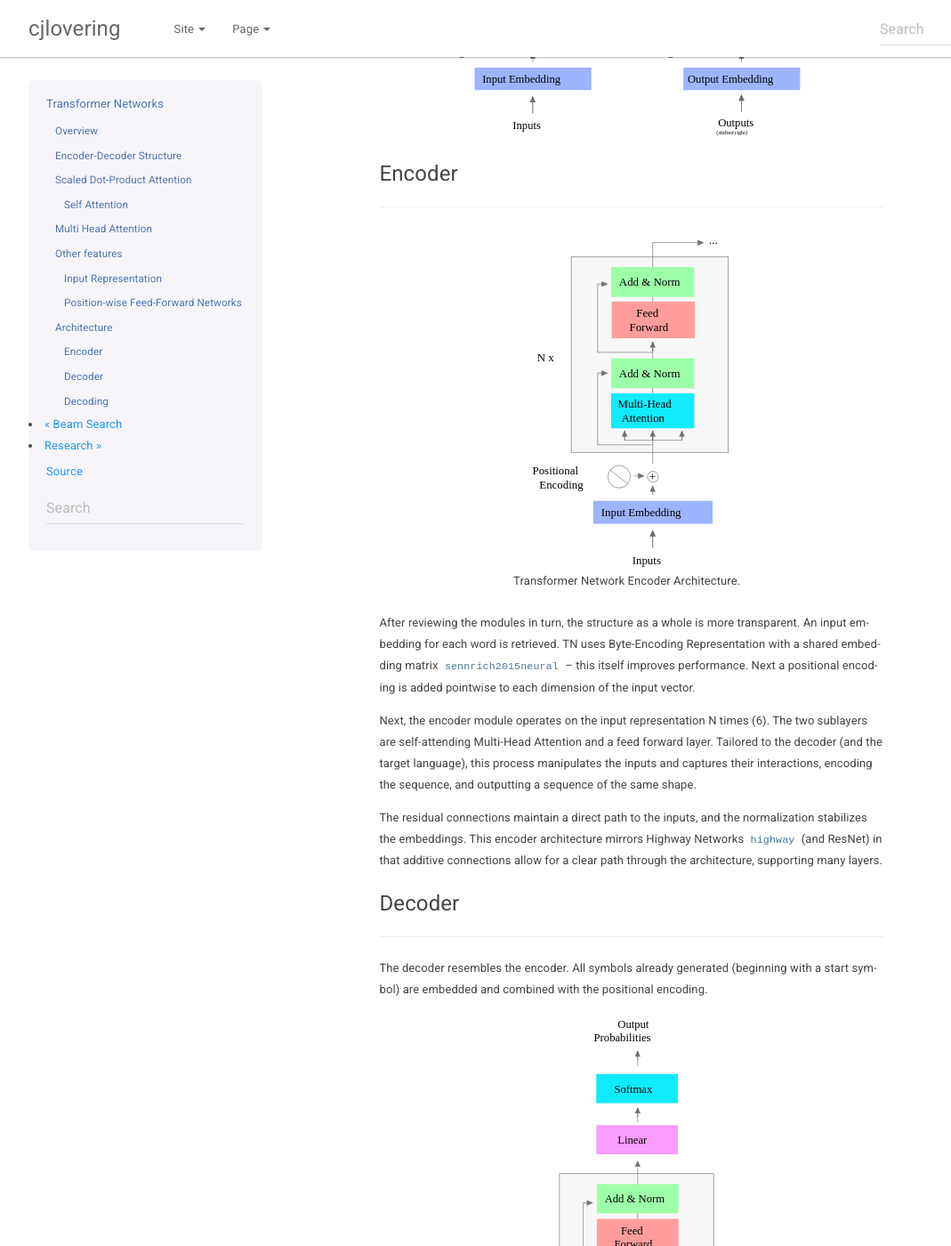
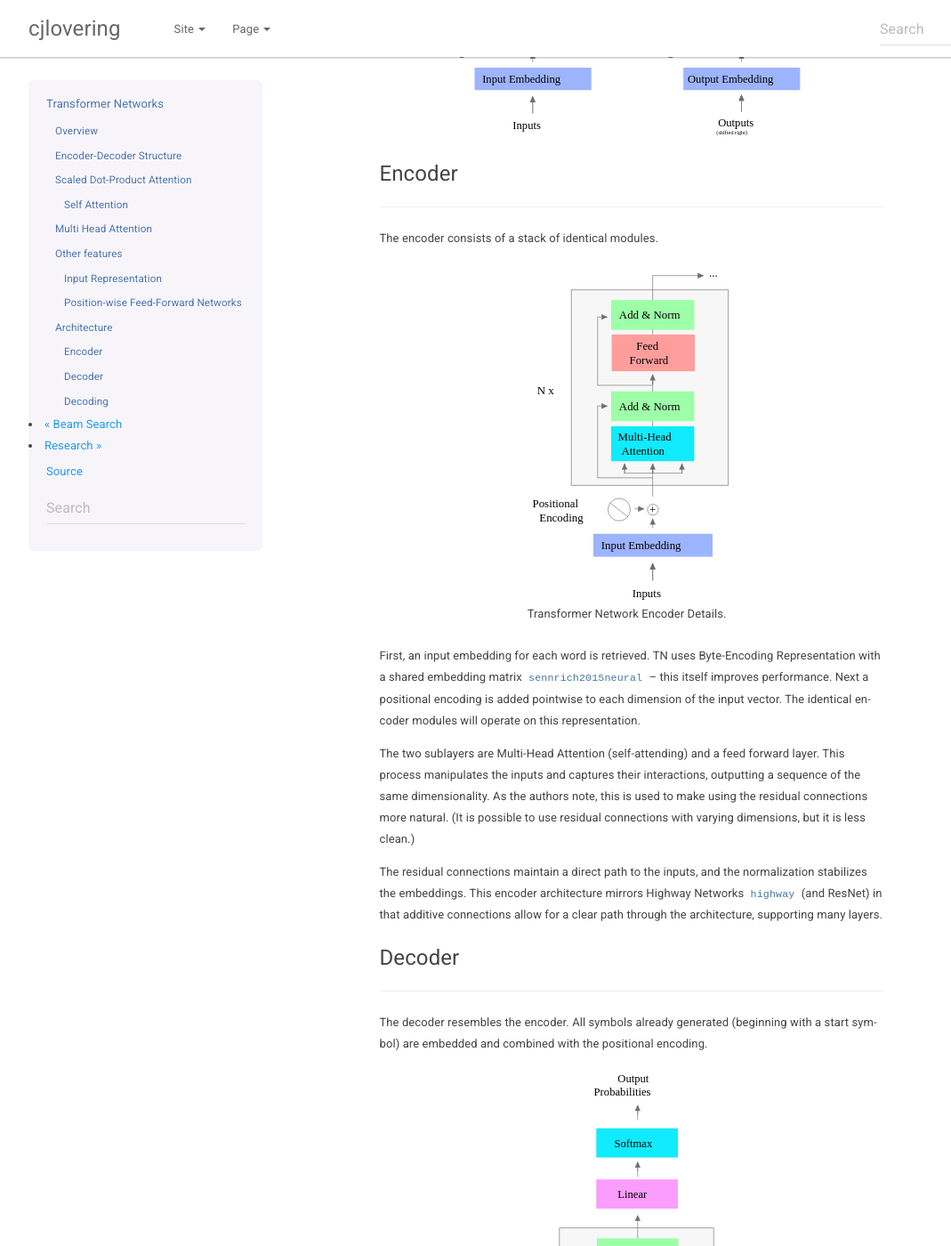
Before and after one commit to cjlovering/cjlovering.github.io, a Sphinx documentation site: the page built from docs/source/posts/003.rst, in a window 1280 px wide and 1400 px high, scrolled down 10255 px. Shown: the whole window at 89% size, without its empty margins (38-1107 px from the left). Built offline with Sphinx 7.4.7, drawn with Linux system fonts in a browser that asks for light colours; some web fonts are replaced; cross-references to code outside the pages are shown as plain code; some of the changed text lies outside the part shown.

Commit message:
Update 002

```diff
--- a/docs/source/posts/003.rst
+++ b/docs/source/posts/003.rst
@@ -313,15 +313,17 @@ Encoder
 
   <hr />
 
+The encoder consists of a stack of identical modules.
+
 .. figure:: /_static/images/003/encoder-architecture.svg
   :height: 375px
   :align: center
 
-  Transformer Network Encoder Architecture.
+  Transformer Network Encoder Details.
 
-After reviewing the modules in turn, the structure as a whole is more transparent. An input embedding for each word is retrieved. TN uses Byte-Encoding Representation with a shared embedding matrix :cite:`sennrich2015neural` -- this itself improves performance. Next a positional encoding is added pointwise to each dimension of the input vector.
+First, an input embedding for each word is retrieved. TN uses Byte-Encoding Representation with a shared embedding matrix :cite:`sennrich2015neural` -- this itself improves performance. Next a positional encoding is added pointwise to each dimension of the input vector. The identical encoder modules will operate on this representation.
 
-Next, the encoder module operates on the input representation N times (6). The two sublayers are self-attending Multi-Head Attention and a feed forward layer. Tailored to the decoder (and the target language), this process manipulates the inputs and captures their interactions, encoding the sequence, and outputting a sequence of the same shape.
+The two sublayers are Multi-Head Attention (self-attending) and a feed forward layer. This process manipulates the inputs and captures their interactions, outputting a sequence of the same dimensionality. As the authors note, this is used to make using the residual connections more natural. (It is possible to use residual connections with varying dimensions, but it is less clean.)
 
 The residual connections maintain a direct path to the inputs, and the normalization stabilizes the embeddings. This encoder architecture mirrors Highway Networks :cite:`highway` (and ResNet) in that additive connections allow for a clear path through the architecture, supporting many layers.
 
@@ -337,7 +339,7 @@ The decoder resembles the encoder. All symbols already generated (beginning with
   :height: 650px
   :align: center
 
-  Transformer Network Decoder Architecture.
+  Transformer Network Decoder Details.
 
 Next, masked self-attention is computed. A mask is applied so that only the right-most output can see previous outputs, preventing any contamination. After this, multi-headed attenion is applied, where the output sequences are the queries, and the encoded symbols are the keys and the queries. This maps the dimensionality of the vectors to be the same as those outputted by the encoder. The previous outputs served to mark what information has already been regressed; the linear maps intrinsic to the multi-head attention could make the compatibility *negative* in some sense, ignoring already generated content. After a feed forward layer, this process is repeated N times.
 
```
